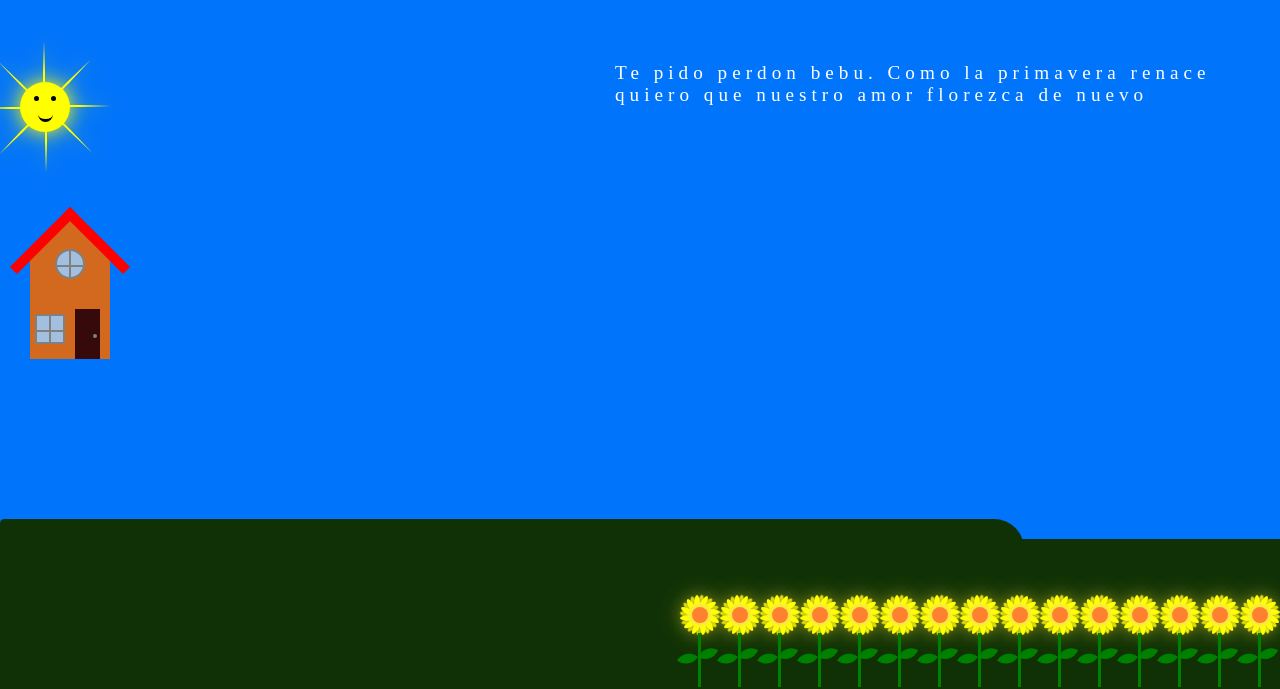
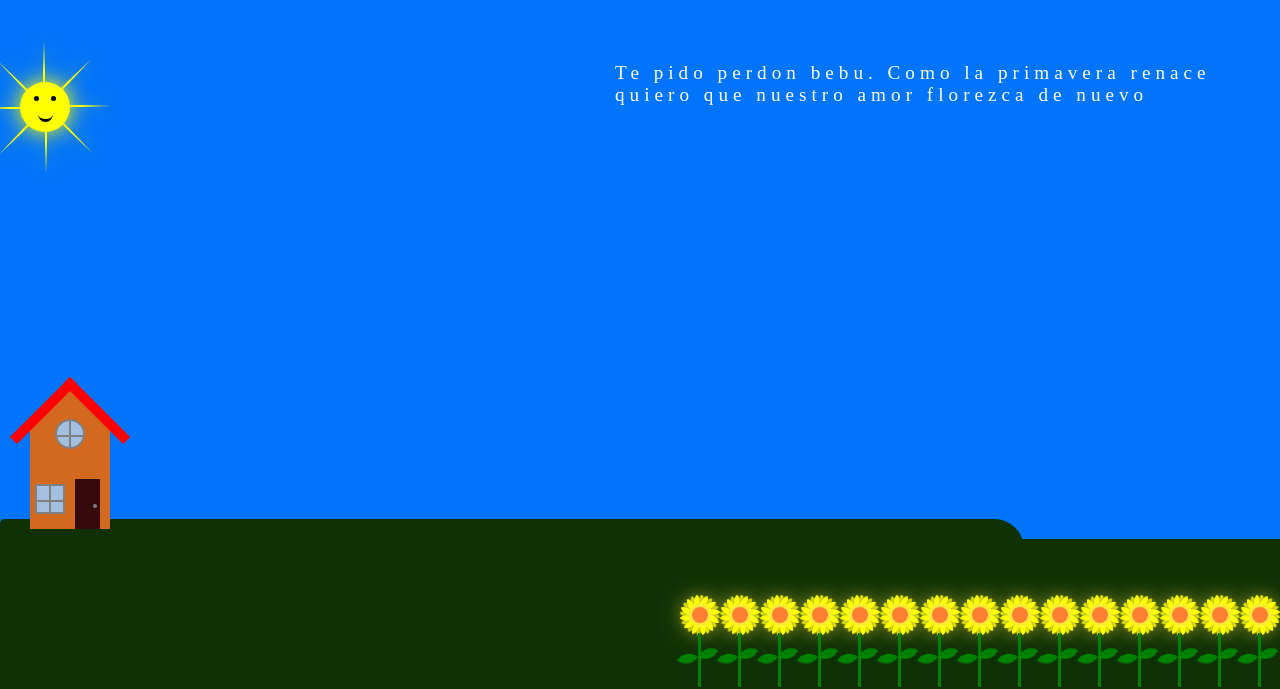
Before and after one commit to Edgar-Rios/miabichuela, a plain HTML site: page index.html in a window 1280 px wide. Shown: the part 111-800 px from the top of the page. Drawn offline with Linux system fonts and the light colour scheme; a web font is replaced by a local one.

Commit message:
posicion de la casa

```diff
--- a/styles.css
+++ b/styles.css
@@ -188,7 +188,7 @@ main {
     /* outline: 1px solid red; */
     position: absolute;
     left: 30px;
-    top: 40vh;
+    bottom: 160px;
     /* background-color: orange; */
 }
 
```
